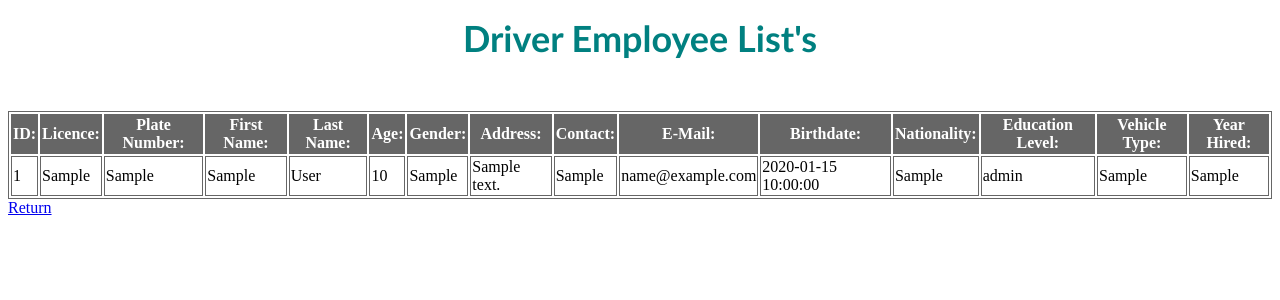
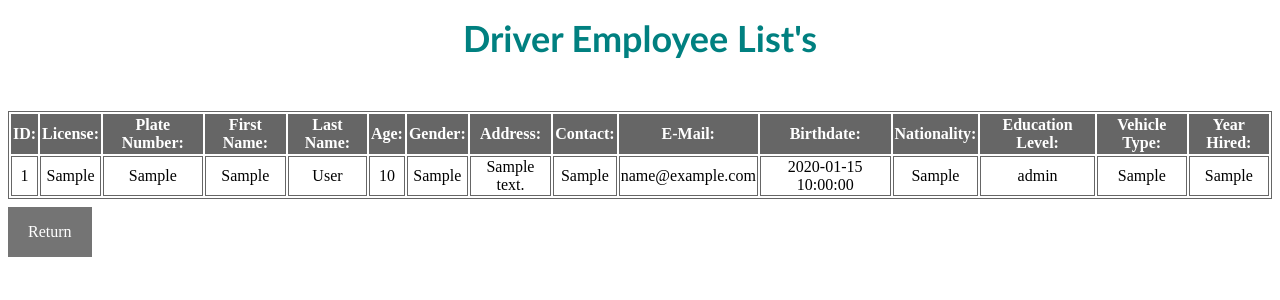
Before and after one commit to johnzaniah/Thesis-Project, a PHP site: page /view.php in a window 1280 px wide. Shown: the top 300 px of the page. Run offline with PHP 8.4, Linux system fonts and the light colour scheme; tables that the repository leaves empty or names only in its code hold one stand-in row (values such as "Sample post").

Commit message:
Fixed Errors

```diff
--- a/thesismain/view.php
+++ b/thesismain/view.php
@@ -18,13 +18,26 @@
             color:white;
             font-style:Calibri;
             }
+            .button {
+            background-color: #666;
+            color: white;
+            padding: 16px 20px;
+            margin: 8px 0;
+            border: none;
+            font-size: 16px;
+            text-align: center;
+            text-decoration: none;
+            cursor: pointer;
+            display: inline-block;
+            opacity: 0.9;
+            }
             </style>
         </head>
         <body>
             <table border="1px" width="100%">
                 <tr>
                     <th>ID:</th>
-                    <th>Licence:</th>
+                    <th>License:</th>
                     <th>Plate Number:</th>
                     <th>First Name:</th>
                     <th>Last Name:</th>
@@ -55,27 +68,28 @@
                 for($i=0; $i < sizeof($dwb); $i++){
                 {
                 print "<tr>";
-                    print "<td>" . $dwb[$i][0] . "</td>";
-                    print "<td>" . $dwb[$i][1] . "</td>";
-                    print "<td>" . $dwb[$i][2] . "</td>";
-                    print "<td>" . $dwb[$i][3] . "</td>";
-                    print "<td>" . $dwb[$i][4] . "</td>";
-                    print "<td>" . $dwb[$i][5] . "</td>";
-                    print "<td>" . $dwb[$i][6] . "</td>";
-                    print "<td>" . $dwb[$i][7] . "</td>";
-                    print "<td>" . $dwb[$i][8] . "</td>";
-                    print "<td>" . $dwb[$i][9] . "</td>";
-                    print "<td>" . $dwb[$i][10] . "</td>";
-                    print "<td>" . $dwb[$i][11] . "</td>";
-                    print "<td>" . $dwb[$i][12] . "</td>";
-                    print "<td>" . $dwb[$i][13] . "</td>";
-                    print "<td>" . $dwb[$i][14] . "</td>";
+                    print "<td align=center>" . $dwb[$i][0] . "</td>";
+                    print "<td align=center>" . $dwb[$i][1] . "</td>";
+                    print "<td align=center>" . $dwb[$i][2] . "</td>";
+                    print "<td align=center>" . $dwb[$i][3] . "</td>";
+                    print "<td align=center>" . $dwb[$i][4] . "</td>";
+                    print "<td align=center>" . $dwb[$i][5] . "</td>";
+                    print "<td align=center>" . $dwb[$i][6] . "</td>";
+                    print "<td align=center>" . $dwb[$i][7] . "</td>";
+                    print "<td align=center>" . $dwb[$i][8] . "</td>";
+                    print "<td align=center>" . $dwb[$i][9] . "</td>";
+                    print "<td align=center>" . $dwb[$i][10] . "</td>";
+                    print "<td align=center>" . $dwb[$i][11] . "</td>";
+                    print "<td align=center>" . $dwb[$i][12] . "</td>";
+                    print "<td align=center>" . $dwb[$i][13] . "</td>";
+                    print "<td align=center>" . $dwb[$i][14] . "</td>";
+
                 print "</tr>" ;
                 }
                 }
                 ?>
             </table>
-            <div style="margin: auto;"><a class="link" href="index.php">Return</a></div>
+            <a class="button" href="index.php">Return</a>
 
         </body>
     </html>
```
